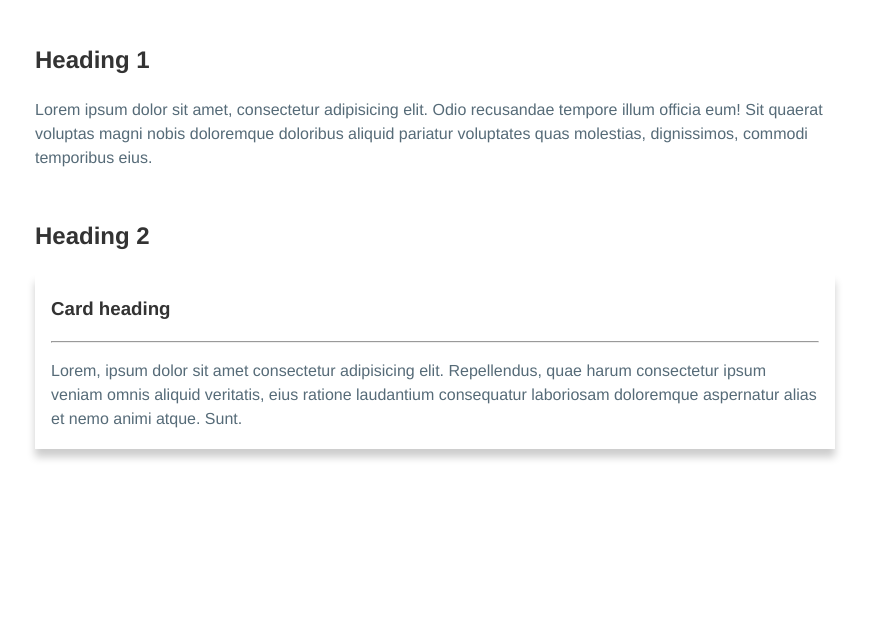
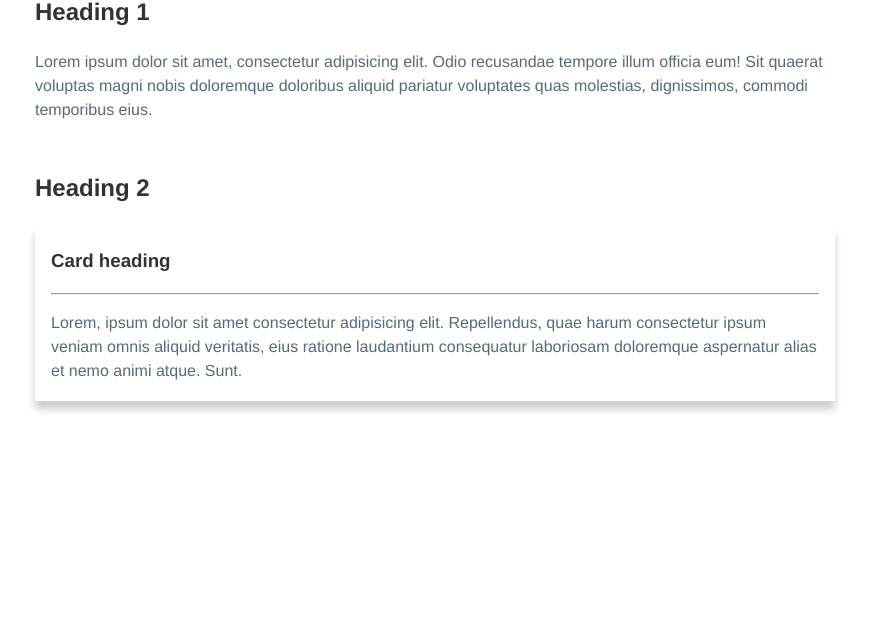
Before and after one commit to mepkn/simpleweb, a plain HTML site: page index.html in a window 1280 px wide. Shown: the part 182-800 px from the top of the page, without its empty margins (205-1074 px from the left). Drawn offline with Linux system fonts and the light colour scheme.

Commit message:
Update main.css

```diff
--- a/main.css
+++ b/main.css
@@ -3,7 +3,7 @@ body {
     line-height: 1.5;
     color: #566b78;
     margin: 0 auto;
-    padding: 4em 1em;
+    padding: 1em 1em;
     max-width: 50em;
 }
 
```
